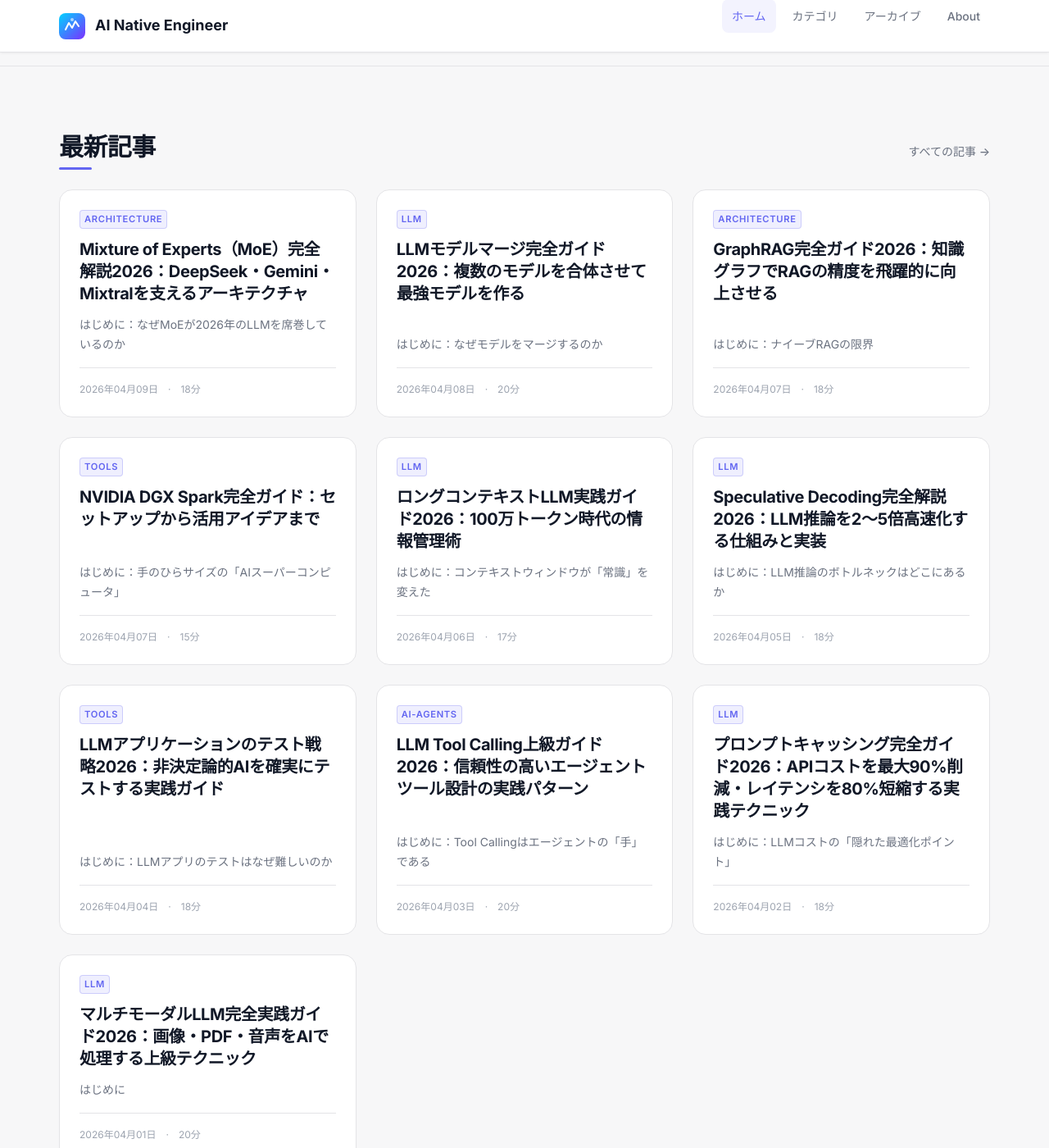
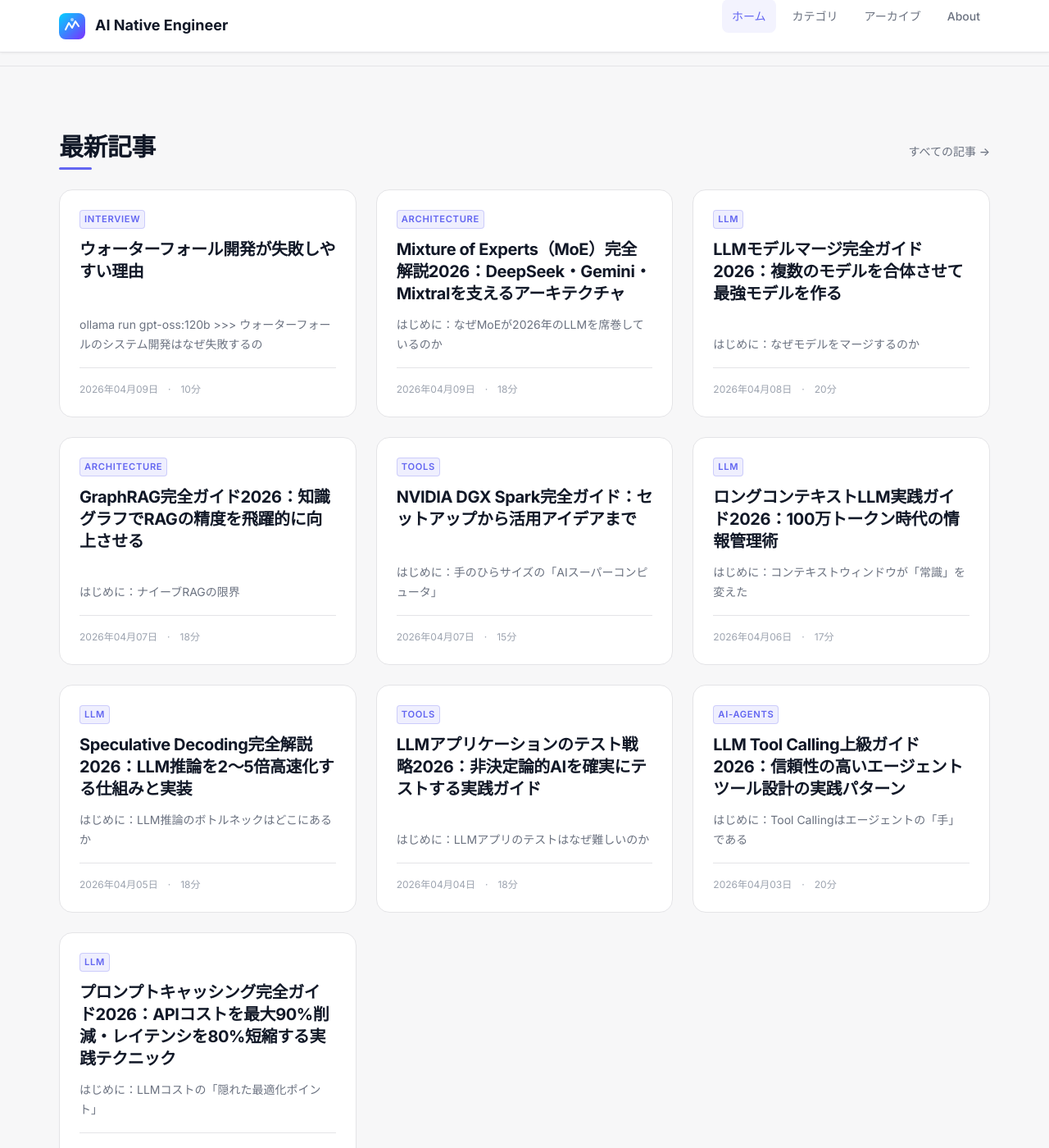
Before and after one commit to niusounds/ai-native, a Jekyll site: the page built from index.html, in a window 1280 px wide and 1400 px high, scrolled down 1364 px. Shown: the whole window at 82% size. Built offline with Jekyll 4.4.1, drawn with Linux system fonts in a browser that asks for light colours; the list of posts is cut into pages by our own code; some of the changed lines change nothing that is shown.

Commit message:
AIインタビュー

````diff
--- a/_config.yml
+++ b/_config.yml
@@ -21,6 +21,7 @@ markdown: kramdown
 highlighter: rouge
 kramdown:
   input: GFM
+  hard_wrap: true
   syntax_highlighter: rouge
   syntax_highlighter_opts:
     css_class: "highlight"
--- /dev/null
+++ b/_posts/2026-04-09-waterfall.md
@@ -0,0 +1,286 @@
+---
+layout: post
+title: ウォーターフォール開発が失敗しやすい理由
+description: ウォーターフォールのシステム開発はなぜ失敗するの？と、AIに聞いてみた
+date: 2026-04-09 22:00:00 +0900
+categories: [interview]
+tags: [AIインタビュー]
+author: "AI Native Engineer"
+reading_time: 10
+---
+
+```bash
+ollama run gpt-oss:120b
+>>> ウォーターフォールのシステム開発はなぜ失敗するの
+```
+
+---
+
+ウォーターフォールは「段階的に完了させてから次へ進む」ことを前提にした手法です。
+しかし、実際のシステム開発は **要件の変化・不確実性・ステークホルダー間の認識ずれ** が常に付きまとうため、**「前のフェーズに戻れない」** という構造がリスクを拡大させ、失敗に結びつ
+きやすくなります。
+ここでは、失敗が起きやすい主要な要因を **8つ** に分類し、具体例と合わせて示します。最後に、失敗リスクを低減する実践的な対策も併せて紹介します。
+
+## 1. 要件の不確実性・変更への非対応
+
+| 原因 | 具体例 | 影響 |
+|------|--------|------|
+| **要件定義が不十分** | 顧客が「業務効率化したい」だけで、具体的な業務フローやKPIが未整理 | 後工程で「必要な機能が足りない」／「余計な機能がある」 |
+| **要件凍結が現実的でない** | 1か月で要件を固定し、開発開始後に法規制が改正 | 変更要求が大量に入り、スケジュールが膨らむ |
+| **ステークホルダーが多い** | 業務部門・IT部門・外部ベンダーがそれぞれ別々の要望を出す | 要件合意に時間がかかり、合意が不完全なまま凍結される |
+
+**結果**：テストフェーズで大量の不具合・機能不足が発覚し、リリース遅延・追加コストが発生。
+
+## 2. 早期の品質保証が不十分
+
+| 原因 | 具体例 | 影響 |
+|------|--------|------|
+| **単体テストだけで完結** | コーディング完了後にユニットテストだけ実施し、統合テストはリリース直前に実施 | 隠れたインターフェース不整合が大量に見つかる |
+| **テスト計画が後回し** | テストケース作成が実装完了後に急いで行われ、網羅性が低い | 重大バグが本番に持ち込まれる |
+| **テスト環境が本番と乖離** | 本番はクラウド、テストはオンプレで構成が違う | パフォーマンス・設定ミスが見逃される |
+
+**結果**：リリース後の障害対応コストが膨れ上がり、顧客信頼が失墜。
+
+## 3. コミュニケーションロス
+
+| 原因 | 具体例 | 影響 |
+|------|--------|------|
+| **ドキュメント中心** | 口頭での合意は記録せず、仕様書だけが唯一の情報源 | 誤解が蓄積し、実装と期待がずれる |
+| **部門サイロ** | 開発チームと運用チームが別プロジェクトとして管理される | 運用要件（監視・障害対応）が開発に反映されない |
+| **ステークホルダーの参画不足** | 顧客が要件レビューに参加しない | 期待と納品物のギャップが大きくなる |
+
+**結果**：プロジェクトの進行中に「方向性が変わった」ことに気づかず、無駄な作業が増える。
+
+## 4. リスク管理が後手に回る
+
+| 原因 | 具体例 | 影響 |
+|------|--------|------|
+| **リスク洗い出しが開始時だけ** | 初期リスクはリスト化したが、実装中の新たなリスクは追跡しない | 新技術導入時の障壁が顕在化し、遅延になる |
+| **リスク対応策が未実装** | パフォーマンスが不足しそうな箇所にキャパシティプランニングを行わない | 本番でスローダウンが頻発 |
+| **リスクの可視化が不十分** | ステークホルダーにリスクレポートを共有しない | 経営層が予算増を承認しないまま危機が発生 |
+
+**結果**：危機的状況が発覚したときに対応策がなく、プロジェクトが停止または破綻。
+
+## 5. 変更管理プロセスが硬直的
+
+| 原因 | 具体例 | 影響 |
+|------|--------|------|
+| **変更要求の承認がボトルネック** | 変更要求が全て経営層の承認待ちになる | 小さな仕様修正でも数週間の遅延 |
+| **変更実装のコスト見積もりが甘い** | 「UIの色だけ変える」でも開発・テスト・リリース全体で数日必要と見積もられる | 変更を抑制しすぎて顧客満足が低下 |
+| **変更後の回帰テストが省略** | 変更が「軽微」と判断され回帰テストがスキップ | 既存機能に不具合が混入 |
+
+**結果**：変更に対する抵抗感が高まり、顧客が別ベンダーへ流れるリスクが増大。
+
+## 6. 規模・スケジュールの過大評価（楽観的見積もり）
+
+| 原因 | 具体例 | 影響 |
+|------|--------|------|
+| **PERT/COCOMO の使用が不適切** | 過去の小規模プロジェクトのデータをそのまま流用 | 大規模システムで数倍の工数が必要になる |
+| **バッファが少ない** | クリティカルパスに余裕を持たない | 1%の遅延でも全体スケジュールが崩壊 |
+| **人員配置が非現実的** | 「3人で1年で完成」と設定し、実際は5人必要 | 人員不足で残業が増え、品質が低下 |
+
+**結果**：納期遅延が常態化し、追加予算が求められ、最終的にプロジェクトが中止される。
+
+## 7. 技術的負債の蓄積
+
+| 原因 | 具体例 | 影響 |
+|------|--------|------|
+| **設計フェーズの省略** | 画面設計だけでDB設計は「後でやる」 | データ構造が後付けになり、リファクタリングが困難 |
+| **コーディング標準が未策定** | 各開発者が好きなフレームワークを使用 | メンテナンス時に統一感がなく、バグが増える |
+| **ドキュメント更新が遅れる** | 実装が進むと設計書が古いまま放置 | 新メンバーがシステム全体を把握できない |
+
+**結果**：リリース後の保守コストが急増し、システムが「使い物にならない」状態に陥る。
+
+## 8. 顧客・市場環境の変化に対する適応力の欠如
+
+| 原因 | 具体例 | 影響 |
+|------|--------|------|
+| **市場のスピードが速い** | 競合がAI機能を先行リリース、顧客が同等機能を要求 | ウォーターフォールは数か月単位で変更が難しい |
+| **ビジネスモデルが変わる** | サブスクリプション化に伴い課金ロジックが変更 | 既存設計が根本的に合わなくなる |
+| **法規制の変更** | GDPRから日本の個人情報保護法改正へ | データ管理要件が大幅に変わる |
+
+**結果**：開発完了時には「顧客が求めるものとずれている」状態になり、プロジェクト自体が無価値になる。
+
+## 失敗リスクを低減する実践的な対策
+
+| カテゴリ | 具体的なアクション | 実施タイミング |
+|----------|-------------------|----------------|
+| **要件・変更管理** | - **要件凍結は段階的に**（MVP→機能追加）<br>- **ユーザーストーリーマッピング**で顧客と合意形成<br>- **変更要求評価シート**でインパクトとコストを可視化 | プロジェクト開始直後、スプリント開始前 |
+| **品質保証** | - **テスト駆動開発（TDD）**や **自動化テスト** を導入<br>- **テストケース管理ツール**で網羅率を測定<br>- **CI/CD パイプライン**で継続的にビルド・テスト | 開発初期（設計フェーズから） |
+| **コミュニケーション** | - **デイリースクラム**や **ステークホルダー全体会議**を定例化<br>- **Wiki/Confluence**で情報を一元管理<br>- **プロトタイプ**（UIモックやスパイク）で早期フィードバック | 常に（特に要件定義・設計フェーズ） |
+| **リスク管理** | - **リスクレジスタ**を定期的にレビュー<br>- **リスク緩和プラン**（代替技術・パイロット実装）を事前に用意<br>- **リスクオーナー**を明確に設定 | プロジェクト開始時と各マイルストーン |
+| **変更プロセス** | - **軽微変更は「Fast‑Track」**で迅速に承認<br>- **変更影響分析ツール**で自動的に回帰テスト範囲を算出<br>- **変更ログ**をコードリポジトリと紐付 | 変更要求が出たとき |
+| **見積もり・スケジュール** | - **ファンクションポイント**や **ストーリーポイント**で多角的に見積もり<br>- **バッファは 20% 以上**を確保（クリティカルパス以外）<br>- **ベロシティ測定**で実績ベースのスケジュール調整 | 計画段階とスプリントレビュー |
+| **技術的負債管理** | - **コードレビュー**を必須化し、**Lint/Static Analysis**で品質基準を守る<br>- **リファクタリングスプリント**を定期的に設定<br>- **ドキュメント自動生成**（Swagger, Javadoc） | 開発中・リリース後 |
+| **市場・顧客変化への適応** | - **インクリメンタルリリース**（MVP→機能拡張）で市場検証<br>- **顧客インタビュー**や **A/Bテスト**でフィードバック取得<br>- **コンプライアンスチェックリスト**を継続的に更新 | 開発全期間（特にリリース前後） |
+
+> **ポイント**：ウォーターフォールの「段階的凍結」自体を否定するのではなく、**「段階的に凍結」**・**「段階的に検証」**というハイブリッド的なアプローチにシフトすることが、失敗リスク
+の根本的な緩和につながります。
+
+## まとめ
+
+| 失敗要因 | 本質的な問題 | 失敗を防ぐためのキーワード |
+|----------|--------------|---------------------------|
+| 要件の不確実性 | 「最初に全部決められない」 | **インクリメンタル要件定義**、MVP |
+| 品質保証の遅れ | 「後でテストする」 | **テスト自動化**、CI |
+| コミュニケーション不足 | 「情報がサイロ化」 | **透明性**、定例会議 |
+| リスク管理の遅れ | 「リスクを見逃す」 | **継続的リスクレビュー** |
+| 変更管理の硬直性 | 「変更が死刑」 | **軽微変更のFast‑Track** |
+| 見積もりの楽観 | 「過小評価」 | **多角的見積もり**、バッファ |
+| 技術的負債 | 「設計の省略」 | **定期リファクタリング** |
+| 市場・法規制変化 | 「外部環境への無適応」 | **インクリメンタルリリース** |
+
+ウォーターフォールは「計画通りに進める」ことが強みですが、**変化への柔軟性が欠如**すると致命的です。上記の要因を事前に認識し、**アジャイル的プラクティス（インクリメンタル開発、継続
+的テスト、頻繁なフィードバック）を組み合わせる**ことで、失敗リスクを大幅に低減できます。
+
+### 参考文献・ツール（2023‑2025年版）
+
+| カテゴリ | 書籍・資料 | 主なポイント |
+|----------|------------|----------------|
+| 要件管理 | *User Story Mapping*（Jeff Patton） | 顧客価値を可視化し段階的に凍結 |
+| テスト自動化 | *Continuous Delivery*（Jez Humble） | CI/CD のベストプラクティス |
+| リスク管理 | *PRINCE2 Agile*（AXELOS） | リスクをスプリント単位で評価 |
+| 見積もり | *Software Estimation*（Steve McConnell） | ファンクションポイントとストーリーポイントの併用 |
+| コミュニケーション | *Team Geek*（Ben Collins‑Smith） | チーム文化と情報共有の重要性 |
+| ツール | Jira, Confluence, Azure DevOps, GitHub Actions, SonarQube, Swagger | 要件・タスク管理・CI/CD・品質分析に活用 |
+
+```
+>>> 計画を綿密に立ててから手を動かすほうが確実なように見えるしAIもPlanを考えさせてからコーディングさせる方が精度が高い。それなのに、なぜ人間はウォーターフォールはうまくできないの？AIならウォーターフォールをうまくできるの？
+Thinking...
+The user asks in Japanese: "It seems more reliable to make a thorough plan before acting, and AI also works better if we let it plan before coding. So why can't humans do
+waterfall well? Can AI do waterfall well?" They want an answer explaining why humans struggle with waterfall despite thorough planning, and whether AI could do waterfall well.
+Need to discuss human factors: uncertainty, communication, cognitive biases, organizational issues, changing requirements, lack of feedback loops, etc. Also discuss AI's
+strengths/limitations: AI can generate plans, but still limited by requirement clarity, need for human context, dynamic changes, creativity, etc. Maybe AI can assist but still
+suffers from same systemic issues. Provide nuanced answer. Provide examples, suggestions. Use Japanese language. Possibly include bullet points, diagrams. Also mention AI can
+simulate waterfall but still need human oversight. Provide suggestions for hybrid approach. Also discuss "AIが計画を立てる" vs "AIが実装する". Provide conclusion.
+...done thinking.
+```
+
+## 1. 「計画が完璧」でもウォーターフォールが失敗する理由
+### 1‑1　**不確実性は計画だけでは捕えきれない**
+
+| 人間が直面する不確実性 | 例 | 計画段階で見落としがち |
+|----------------------|----|-------------------|
+| **ビジネス要件の変化** | 法改正、競合の新サービス、顧客の経営方針変更 | 「要件凍結は○月まで」だけ書いても、実際にはその後に規制が変わる可能性は常にある |
+| **技術的リスク** | 新フレームワークのバグ、外部API の利用制限 | 「○○は安定している」→実装開始で初期不具合が多数発覚 |
+| **組織・人的要因** | キーマンの離職、部門間の意思疎通不足 | 「A部門が要件を承認」→A部門がリストラで人が減り、レビューが止まる |
+| **外部環境** | 市場トレンドの急激なシフト、COVID‑19 のようなパンデミック | 「リリースは6月」→市場が半年でAI搭載サービスへシフト |
+
+**結論**：
+計画は「**当時分かっていること**」の集合体に過ぎません。実際に手を動かすまでに「**未知**」が大量に介在し、これをすべて計画に組み込むことは不可能です。ウォーターフォールは「**前フェーズ完了＝完璧**」という前提に立つため、**未知が顕在化した瞬間にプロジェクト全体が止まる**構造になりやすいのです。
+
+### 1‑2　**人間の認知バイアスと組織慣性**
+
+| バイアス | 具体的な振る舞い | ウォーターフォールへの影響 |
+|----------|----------------|--------------------------|
+| **楽観バイアス** | 「計画通りにいく」前提で工数を過小評価 | スケジュール遅延が頻発し、変更が許容できなくなる |
+| **確証バイアス** | 初期要件を「正しい」と信じ続け、反証情報を無視 | 後続フェーズで要件不一致が顕在化しても「やむを得ない」扱いになる |
+| **固定観念（Path Dependency）** | 既存プロセスやツールに固執 | 新しい技術・手法（例：CI/CD）を導入できず、品質が低下 |
+| **責任回避** | 「計画に問題があるのは上層部」→現場は計画通りに実行しようとする | 問題が顕在化しても「計画違反」として罰則が出るだけで根本解決が遅れる |
+
+**結果**：バイアスが「計画＝真実」「変更は失敗」といった**思考の壁**を作り、実際の変化に柔軟に対応できなくなります。
+
+### 1‑3　**コミュニケーションの構造的欠陥**
+
+1. **ドキュメント依存**
+   - ウォーターフォールは「要件書」「設計書」などの**静的ドキュメント**に情報を閉じ込めます。
+   - ドキュメントは更新が遅れがちで、**最新情報が共有されない**ため、実装者とステークホルダーの認識がずれます。
+
+2. **サイロ化**
+   - 要件定義→設計→実装→テストと部門ごとに**フェーズが切り離される**。
+   - 途中で「要件が変わった」ことが他部門に届かず、再作業が増える。
+
+3. **フィードバックループの欠如**
+   - アジャイルの「**小さく頻繁に**」リリースして得られるユーザーレビューが無く、**問題の発見がリリース直前**に集中します。
+
+## 2. AI がウォーターフォールを「うまく」できるか？
+
+### 2‑1　AI が得意な領域
+
+| 領域 | AI の具体的な活用例 | 効果 |
+|------|-------------------|------|
+| **要件抽出・整形** | 大量の文書・メールから自然言語処理で要件を抽出し、**トレーサビリティマトリクス**を自動生成 | ヒューマンエラー削減、要件漏れ低減 |
+| **見積もり支援** | コードベースや過去プロジェクトデータから**ファンクションポイント**や**ストーリーポイント**を推定 | バイアスの緩和、見積もり精度向上 |
+| **リスク予測** | プロジェクトメトリクス（コミット頻度、テスト失敗率）をリアルタイムで分析し、**リスクスコア**を自動算出 | 早期警告、対策のプランニング |
+| **自動ドキュメント生成** | 設計モデルから**UML**や**API仕様書（Swagger）**を自動出力 | ドキュメント更新コスト削減 |
+| **テスト自動化** | ソースコードから**単体テストケース**や**UIテストスクリプト**を生成 | テストカバレッジ向上、回帰テストの高速化 |
+
+> **ポイント**：AIは「**情報を高速かつ体系的に処理**」できるが、**「何を作るべきか」**というビジネス価値の判断は依然として人間が提供しなければなりません。
+
+### 2‑2　AI が抱える限界（ウォーターフォールに対する根本的課題）
+
+| 限界 | 具体例 | ウォーターフォールへの影響 |
+|------|--------|--------------------------|
+| **コンテキスト不足** | 顧客の“暗黙の期待”や“業務慣行”はテキストに埋めにくい | 要件抽出だけで完結せず、ヒューマンのインタビューが不可欠 |
+| **変更に対する柔軟性** | AI が生成した設計は「**固定された**」コードベースに直結しやすい | 変更が必要になったときに「再生成」コストが大きくなる |
+| **倫理・法的リスク** | AI が自動生成したコードにライセンス違反やセキュリティ脆弱性が混入 | ウォーターフォールでは「検証」フェーズが遅れるほどリスクが増幅 |
+| **説明責任（XAI）** | 「なぜこの要件をこのように解釈したか」＝ブラックボックス | プロジェクトマネージャーがステークホルダーに説明できない → 合意形成が困難 |
+| **学習データの偏り** | 過去に成功したウォーターフォール案件だけで学習 →「計画→実装」モデルが過度に楽観的 | 実際の不確実性に対応できず、再び失敗に陥る可能性 |
+
+**結論**：AIは**計画・文書化・自動化**の部分で非常に有用ですが、**「不確実性に対処するための意思決定」**や**「変化への即応」**というウォーターフォールの根本的弱点を克服するには、依然として人間の判断とフィードバックが不可欠です。
+
+## 3. 人間と AI を組み合わせたハイブリッド・アプローチ
+
+| フェーズ | 人間が担うべきこと | AI が支援できること | 期待される効果 |
+|----------|-------------------|--------------------|----------------|
+| **要件定義** | ビジネス価値・暗黙の期待をヒアリング | NLPで要件抽出・重複検出、要件トレーサビリティ自動生成 | 要件漏れ減、合意形成が高速化 |
+| **設計** | アーキテクチャの戦略的選択、トレードオフ評価 | モデル駆動開発（MDD）でコードスケルトン生成、設計ドキュメント自動化 | 設計の一貫性と文書化コスト削減 |
+| **実装** | コアロジックの創造、アルゴリズム設計 | コーディング補助（Copilot, GPT‑4）でボイラープレート削減、静的解析で品質保証 | 開発速度向上、バグ低減 |
+| **テスト** | テスト戦略の策定、エッジケースの想定 | テストケース自動生成、CI/CD パイプライン自動化、リスクスコアに基づく回帰テスト優先順位付け | テスト網羅率向上、リリースサイクル短縮 |
+| **リリース・運用** | ビジネスインパクト評価、ステークホルダーへの報告 | デプロイ自動化、モニタリングデータの異常検知（AI） | 安定した運用、障害の早期検知 |
+
+> **ポイント**：**「AIは計画を高速に作る」**のではなく、**「人間が価値判断を行い、AI がその作業を高速・正確に実行」**という役割分担が鍵です。
+
+## 4. 具体的な実装例（小規模プロジェクトでのウォーターフォール＋AIハイブリッド）
+
+1. **要件抽出フェーズ**
+   - すべてのヒアリング記録（音声→文字起こし）を **LLM（GPT‑4）** に投げ、**要件リスト**と **優先度スコア** を自動生成。
+   - 人間はスコアを確認し、ビジネスインパクトを加味して**最終要件**を決定。
+
+2. **設計フェーズ**
+   - **PlantUML** のテンプレートと **AIコード生成**（例：ChatGPT）を組み合わせ、UML図から**スケルトンコード**を生成。
+   - アーキテクトは生成されたコードをレビューし、非機能要件（パフォーマンス・セキュリティ）を手動で埋め込む。
+
+3. **実装フェーズ**
+   - 開発者は **GitHub Copilot** で日々の実装を支援。
+   - **SonarQube** と **CodeQL** による自動コード品質チェックを CI に組み込み、AI が指摘箇所をプルリクエストに自動コメント。
+
+4. **テストフェーズ**
+   - **テストケース自動生成ツール（Diffblue Cover）** がユニットテストを作成。
+   - AI が過去のテスト結果とバグレポートから**リスクスコア**を算出し、回帰テストの実行順序を最適化。
+
+5. **リリース・運用**
+   - **GitOps** でデプロイ自動化。
+   - **Anomaly Detection（Azure Monitor, Amazon Lookout for Metrics）** が本番データの異常をリアルタイムで検知し、インシデント対応を自動チケット化。
+
+> **結果**：ウォーターフォールの「前倒しで完結させる」思考は残すが、**不確実性が顕在化した瞬間に即座に情報が更新・再計画**できるハイブリッドサイクルが実現します。
+
+## 5. まとめ：なぜ「人間だけのウォーターフォール」はうまくいかないのか？
+
+| 本質的な原因 | 人間だけのウォーターフォールが失敗するメカニズム |
+|--------------|----------------------------------------------|
+| **不確実性の過小評価** | 計画は「現在分かっていること」だけを反映し、未知が顕在化したときに手戻りが発生 |
+| **認知バイアス** | 楽観・確証バイアスが「計画通りに進む」前提を作り、変更を拒否しがち |
+| **組織的サイロとドキュメント依存** | 情報更新が遅れ、ステークホルダー間で認識ずれが拡大 |
+| **フィードバックループの欠如** | 小さなインクリメンタル検証がなく、問題が最終フェーズに集中 |
+| **リスク管理の遅延** | 変化に対して「後で対処」する文化が根付く |
+
+## 6. AI は「完璧なウォーターフォール」を実現できるか？
+
+- **AI は計画・文書化・自動テストなどの“実務的作業”を高速化・正確化できる**。
+- しかし **「変化への意思決定」や「ビジネス価値の判断」** は **人間のドメイン** であり、AI が単独で完全に代替できるわけではない。
+- 結局のところ、**「AI + 人間」** のハイブリッドが、**ウォーターフォールの構造的弱点（変更への硬直性・情報更新遅延）** を緩和し、**より現実的で実行可能な開発プロセス** を作り出す唯一の道です。
+
+### 7. 次のアクション（実務で試すための 3 ステップ）
+
+1. **要件抽出に LLM を導入**
+   - 既存のヒアリングメモを CSV に変換し、ChatGPT に要件リスト化させる。
+   - スコア付けされた要件をスプリント計画に落とし込む。
+
+2. **CI に自動品質チェックとテスト生成を組み込む**
+   - GitHub Actions + SonarQube + Diffblue Cover をセットアップし、**プルリクエストごとに自動テストが生成・実行**される環境を構築。
+
+3. **リスクスコアを可視化するダッシュボード**
+   - プロジェクトメトリクス（コミット頻度、テスト失敗率、要件変更件数）を Grafana に集約し、**リスク閾値を超えたら自動で Slack に通知**させる。
+
+> これらを小規模で試すだけでも、**「計画→実装」間の情報ギャップが大幅に縮小**し、ウォーターフォールでも「**計画通りに近い**」結果が得られます。
````
